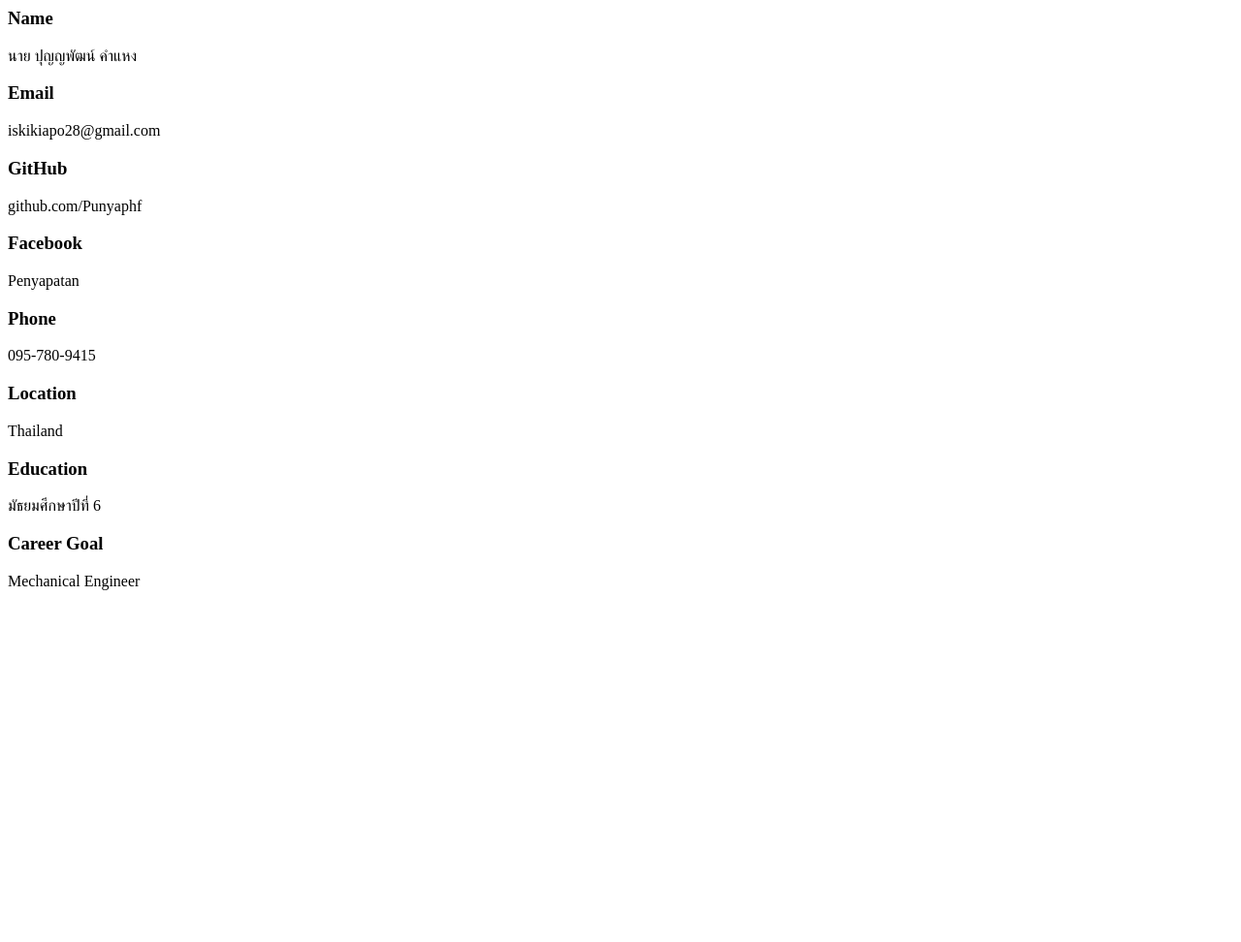
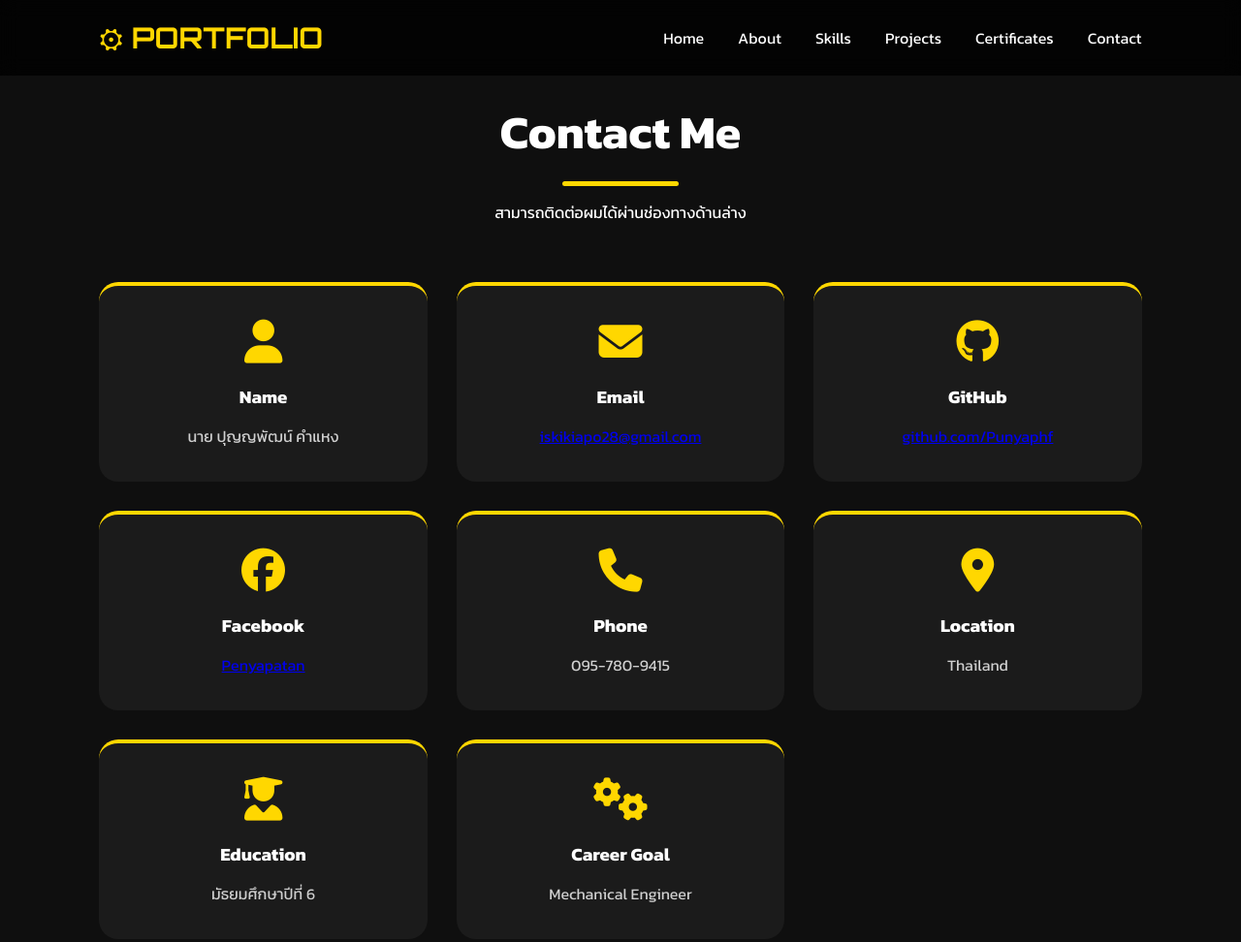
Before and after one commit to Punyaphf/Portfolio1, a plain HTML site: page contact.html in a window 1280 px wide. Shown: the top 972 px of the page at 97% size. Before the commit the page ends 800 px from the top, so only its background shows below. Drawn offline with Linux system fonts and the light colour scheme.

Commit message:
Update contact.html

```diff
--- a/contact.html
+++ b/contact.html
@@ -1,3 +1,68 @@
+<!DOCTYPE html>
+<html lang="th">
+
+<head>
+
+    <meta charset="UTF-8">
+    <meta name="viewport" content="width=device-width, initial-scale=1.0">
+
+    <title>Contact | Punyapat Portfolio</title>
+
+    <link rel="preconnect" href="https://fonts.googleapis.com">
+
+    <link href="https://fonts.googleapis.com/css2?family=Kanit:wght@300;400;600;700&family=Orbitron:wght@700&display=swap" rel="stylesheet">
+
+    <link rel="stylesheet"
+    href="https://cdnjs.cloudflare.com/ajax/libs/font-awesome/6.7.2/css/all.min.css">
+
+    <link rel="stylesheet" href="css/style.css">
+
+</head>
+
+<body>
+
+<header>
+
+<nav>
+
+<div class="logo">
+⚙ PORTFOLIO
+</div>
+
+<ul>
+
+<li><a href="index.html">Home</a></li>
+
+<li><a href="about.html">About</a></li>
+
+<li><a href="skills.html">Skills</a></li>
+
+<li><a href="projects.html">Projects</a></li>
+
+<li><a href="certificates.html">Certificates</a></li>
+
+<li><a href="contact.html" class="active">Contact</a></li>
+
+</ul>
+
+</nav>
+
+</header>
+
+<section class="contact">
+
+<div class="title">
+
+<h1>Contact Me</h1>
+
+<div class="line"></div>
+
+<p>สามารถติดต่อผมได้ผ่านช่องทางด้านล่าง</p>
+
+</div>
+
+<div class="contact-container">
+
 <div class="contact-card">
 
 <i class="fa-solid fa-user"></i>
@@ -14,7 +79,13 @@
 
 <h3>Email</h3>
 
-<p>iskikiapo28@gmail.com</p>
+<p>
+
+<a href="mailto:iskikiapo28@gmail.com">
+iskikiapo28@gmail.com
+</a>
+
+</p>
 
 </div>
 
@@ -24,7 +95,13 @@
 
 <h3>GitHub</h3>
 
-<p>github.com/Punyaphf</p>
+<p>
+
+<a href="https://github.com/Punyaphf" target="_blank">
+github.com/Punyaphf
+</a>
+
+</p>
 
 </div>
 
@@ -34,7 +111,13 @@
 
 <h3>Facebook</h3>
 
-<p>Penyapatan</p>
+<p>
+
+<a href="https://facebook.com/Penyapatan" target="_blank">
+Penyapatan
+</a>
+
+</p>
 
 </div>
 
@@ -77,3 +160,19 @@
 <p>Mechanical Engineer</p>
 
 </div>
+
+</div>
+
+</section>
+
+<footer>
+
+<p>
+© 2026 Punyapat Khamhaeng | Portfolio Website
+</p>
+
+</footer>
+
+</body>
+
+</html>
```
